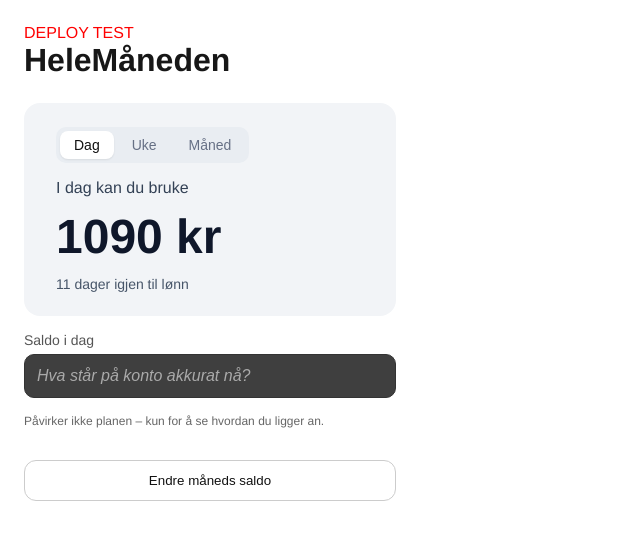
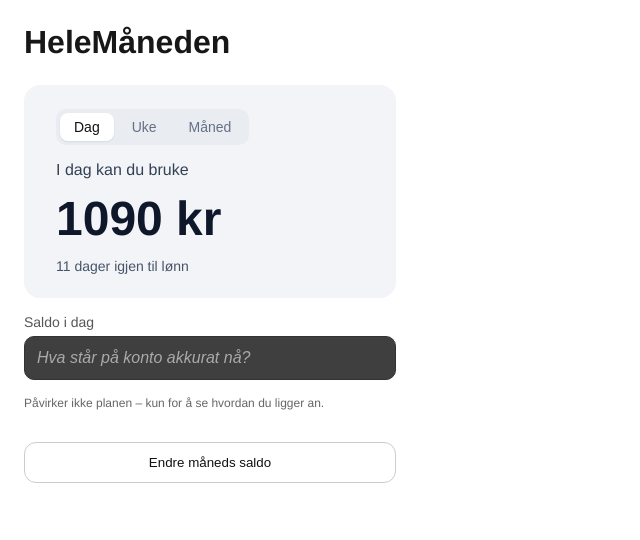
Before and after one commit to ivarkjell-dotcom/helemaneden, a Next.js app: page / in a window 1280 px wide. Shown: the top 540 px of the page, without its empty margins (0-640 px from the left). Built offline with nearby package versions, Linux system fonts and the light colour scheme.

Commit message:
remove deploy test

```diff
--- a/src/app/page.tsx
+++ b/src/app/page.tsx
@@ -75,7 +75,7 @@ function getWeekLabel(nextPayday: string) {
 
   return (
   <main style={{ padding: 24, maxWidth: 420 }}>
-   <p style={{ color: "red" }}>DEPLOY TEST</p>
+
 
     <h1 style={{ marginBottom: 24 }}>HeleMåneden</h1>
 
```
